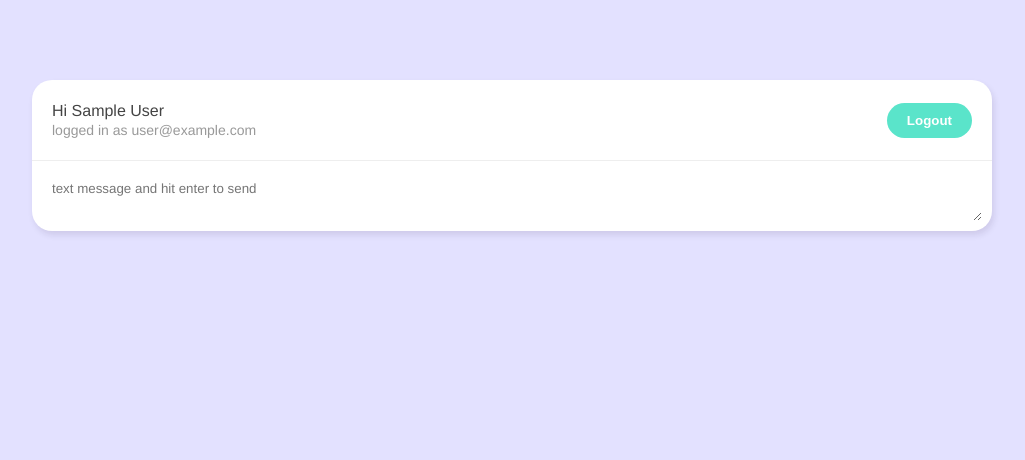
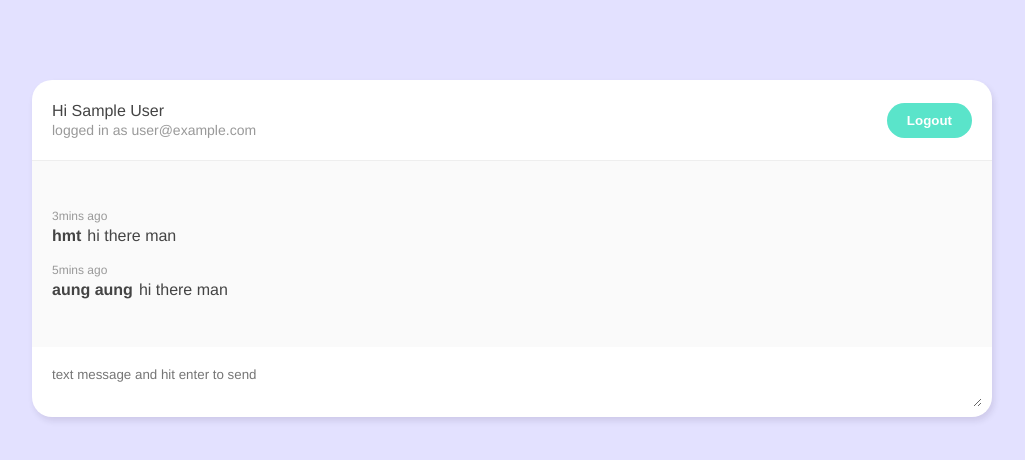
Before and after one commit to yanmyoa/chap-14, a Vue app: page /chatroom in a window 1280 px wide. Shown: the top 460 px of the page, without its empty margins (128-1153 px from the left). Built offline with nearby package versions, Linux system fonts and the light colour scheme; no server answers; sample sign-in values are in the browser's storage.

Commit message:
create chatwindow component and design our chatwindow

```diff
--- /dev/null
+++ b/src/components/ChatWindow.vue
@@ -0,0 +1,46 @@
+<template>
+  <div class="chat-window">
+    <div class="messages">
+        <div class="single">
+            <span class="created-at">3mins ago</span>
+            <span class="name">hmt</span>
+            <span class="message">hi there man</span>
+        </div>
+        <div class="single">
+            <span class="created-at">5mins ago</span>
+            <span class="name">aung aung</span>
+            <span class="message">hi there man</span>
+        </div>
+    </div>
+  </div>
+</template>
+
+<script>
+export default {
+
+}
+</script>
+
+<style>
+    .chat-window{
+        background: #fafafa;
+        padding: 30px 20px;
+    }
+    .single{
+        margin: 18px 0;
+    }
+    .created-at{
+        display: block;
+        color: #999;
+        font-size: 12px;
+        margin-bottom: 4px;
+    }
+    .name{
+        font-weight: bold;
+        margin-right: 6px;
+    }
+    .messages{
+        max-height: 400px;
+        overflow: auto;
+    }
+</style>
--- a/src/views/Chatroom.vue
+++ b/src/views/Chatroom.vue
@@ -1,11 +1,13 @@
 <template>
   <div class="container">
     <Navbar></Navbar>
+    <ChatWindow></ChatWindow>
     <NewChatForm></NewChatForm>
   </div>
 </template>
 
 <script>
+import ChatWindow from '../components/ChatWindow'
 import NewChatForm from '../components/NewChatForm'
 import { watch } from '@vue/runtime-core'
 import Navbar from '../components/Navbar'
@@ -13,6 +15,7 @@ import getUser from "../composables/getUser"
 import {useRouter} from "vue-router"
 export default {
   components: {
+    ChatWindow,
     NewChatForm, Navbar },
   setup(){
     let {user}=getUser();
```
